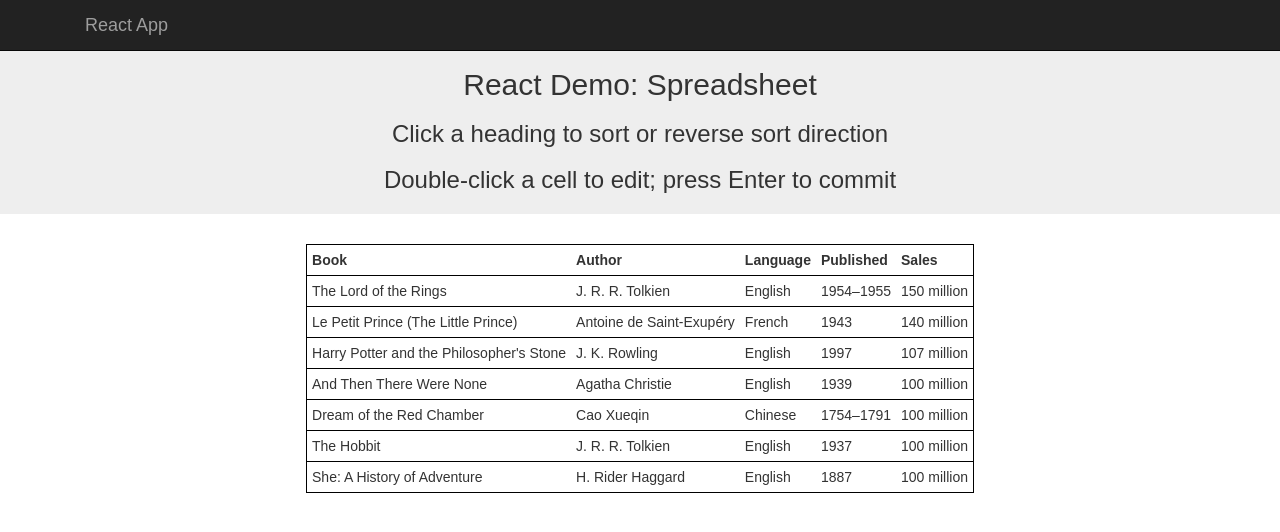
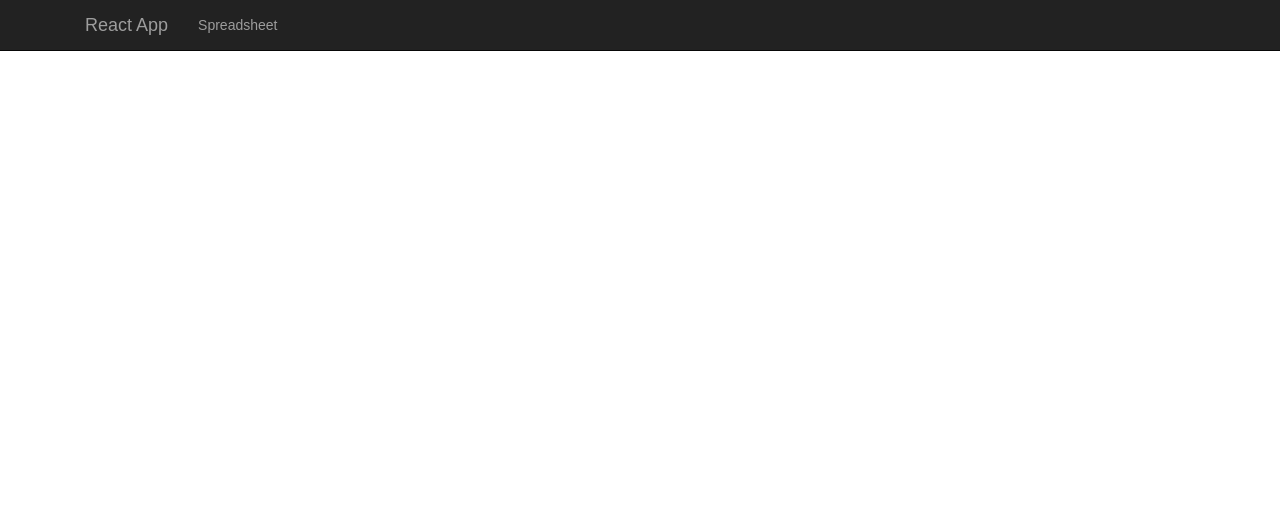
Before and after one commit to joel-s/demo-react-app, a React (Create React App) app: page /#/ in a window 1280 px wide. Shown: the top 532 px of the page. Built offline with nearby package versions, Linux system fonts and the light colour scheme.

Commit message:
React Router working but reloads page unnecessarily

```diff
--- a/src/Excel.js
+++ b/src/Excel.js
@@ -5,11 +5,11 @@ import './Excel.css';
 /******************************************************************************
  * Data for EXCEL component
  */
-export var excelHeaders = [
+var defaultHeaders = [
   "Book", "Author", "Language", "Published", "Sales"
 ];
 
-export var excelData = [
+var defaultData = [
   ["The Lord of the Rings", "J. R. R. Tolkien", "English", "1954–1955", "150 million"],
   ["Le Petit Prince (The Little Prince)", "Antoine de Saint-Exupéry", "French", "1943", "140 million"],
   ["Harry Potter and the Philosopher's Stone", "J. K. Rowling", "English", "1997", "107 million"],
@@ -22,9 +22,10 @@ export var excelData = [
 class Excel extends Component {
 
   constructor(props) {
-    super(props)
+    super(props);
     this.state = {
-      data: this.props.initialData,
+      headers: this.props.headers || defaultHeaders,
+      data: this.props.initialData || defaultData,
       sortBy: null, // rowIdx
       descending: false,
       edit: null, // {row: rowIdx, col: colIdx}
@@ -49,7 +50,7 @@ class Excel extends Component {
       <table>
         <thead>
           <tr>{
-            this.props.headers.map((title, idx) => {
+            this.state.headers.map((title, idx) => {
               let header = title;
               if (this.state.sortBy === idx) {
                 header += this.state.descending ? ' \u2191' : ' \u2193';
--- a/src/index.js
+++ b/src/index.js
@@ -1,10 +1,10 @@
 import 'bootstrap/dist/css/bootstrap.css';
 import React from 'react';
 import ReactDOM from 'react-dom';
-import { Grid, Navbar } from 'react-bootstrap';
-import { HashRouter as Router } from 'react-router-dom';
+import { Grid, Navbar, Nav, NavItem } from 'react-bootstrap';
+import { BrowserRouter as Router, Route } from 'react-router-dom';
 //import App from './App';
-import Excel, { excelHeaders, excelData } from './Excel';
+import Excel from './Excel';
 import './index.css';
 
 ReactDOM.render(
@@ -16,11 +16,14 @@ ReactDOM.render(
             <Navbar.Brand>
               <a href="/">React App</a>
             </Navbar.Brand>
+            <Nav>
+              <NavItem eventKey={1} href="spreadsheet">Spreadsheet</NavItem>
+            </Nav>
             <Navbar.Toggle />
           </Navbar.Header>
         </Grid>
       </Navbar>
-      <Excel headers={excelHeaders} initialData={excelData}/>
+      <Route path="/spreadsheet" component={Excel}/>
     </div>
   </Router>,
   document.getElementById('root')
```
